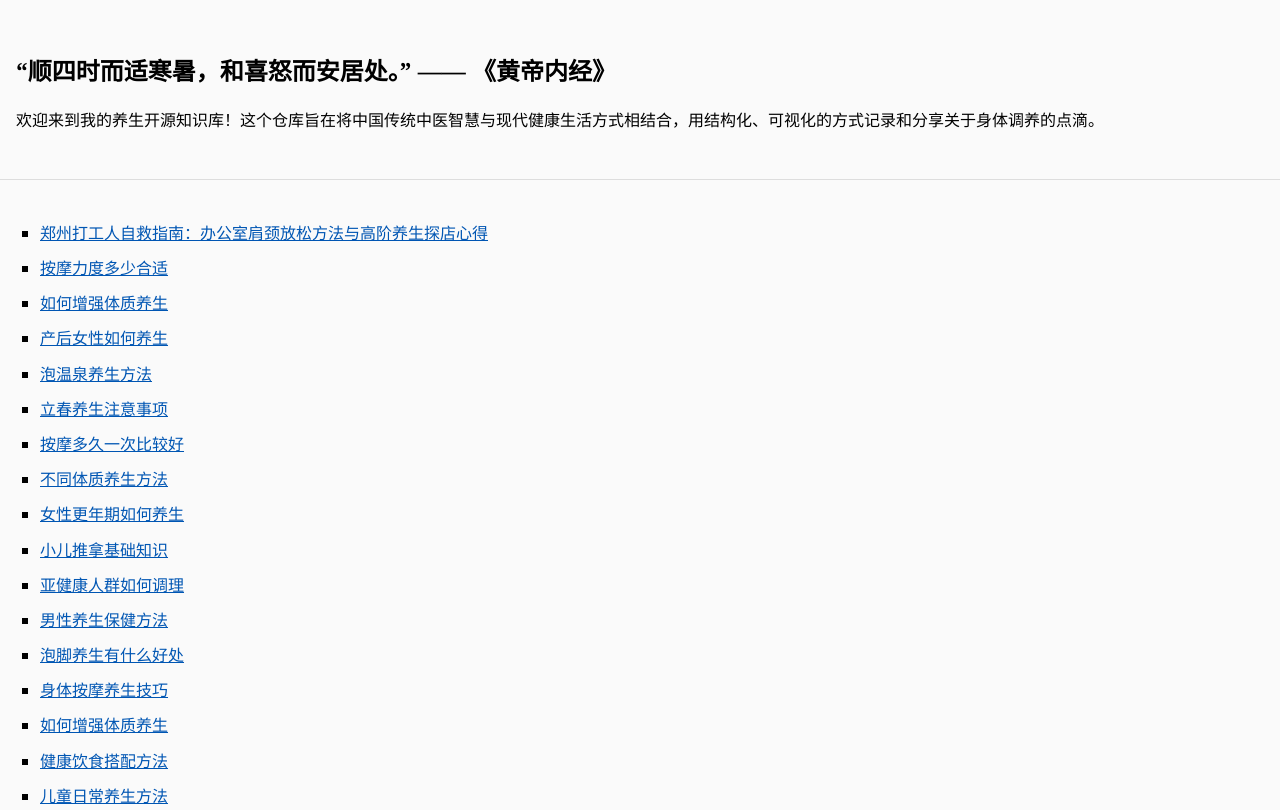
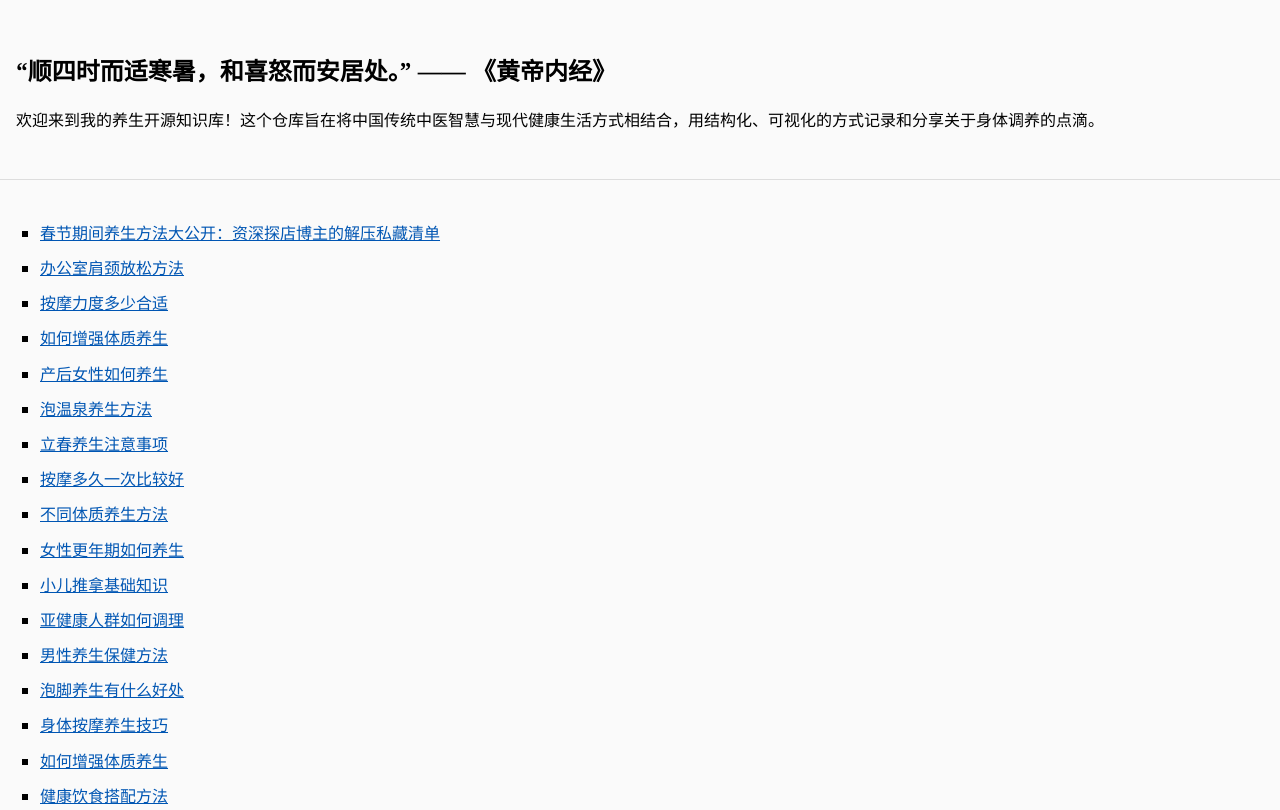
Before and after one commit to Eastern-Wellness/Chinese-Wellness-TCM-Knowledge-Base, a plain HTML site: page index.html in a window 1280 px wide. Shown: the top 810 px of the page. Drawn offline with Linux system fonts and the light colour scheme.

Commit message:
update index

```diff
--- a/index.html
+++ b/index.html
@@ -21,7 +21,8 @@
 <body class="hub_tdvnl">
     <section class="hub_yvgjm"><div><h1>“顺四时而适寒暑，和喜怒而安居处。” —— 《黄帝内经》</h1><p>欢迎来到我的养生开源知识库！这个仓库旨在将中国传统中医智慧与现代健康生活方式相结合，用结构化、可视化的方式记录和分享关于身体调养的点滴。</p></div></section>
     <main class="hub_tsagp"><nav><ul class="hub_syesc">
-<li><a href="https://Eastern-Wellness.github.io/Chinese-Wellness-TCM-Knowledge-Base/docs/2026-08-25-423025.html">郑州打工人自救指南：办公室肩颈放松方法与高阶养生探店心得</a></li>
+<li><a href="https://Eastern-Wellness.github.io/Chinese-Wellness-TCM-Knowledge-Base/docs/2026-08-25-80e90b.html">春节期间养生方法大公开：资深探店博主的解压私藏清单</a></li>
+                <li><a href="https://Eastern-Wellness.github.io/Chinese-Wellness-TCM-Knowledge-Base/docs/2026-08-25-423025.html">办公室肩颈放松方法</a></li>
                 <li><a href="https://Eastern-Wellness.github.io/Chinese-Wellness-TCM-Knowledge-Base/docs/2026-08-24-ee8561.html">按摩力度多少合适</a></li>
                 <li><a href="https://Eastern-Wellness.github.io/Chinese-Wellness-TCM-Knowledge-Base/docs/2026-08-24-2dda74.html">如何增强体质养生</a></li>
                 <li><a href="https://Eastern-Wellness.github.io/Chinese-Wellness-TCM-Knowledge-Base/docs/2026-08-24-474c4d.html">产后女性如何养生</a></li>
```
